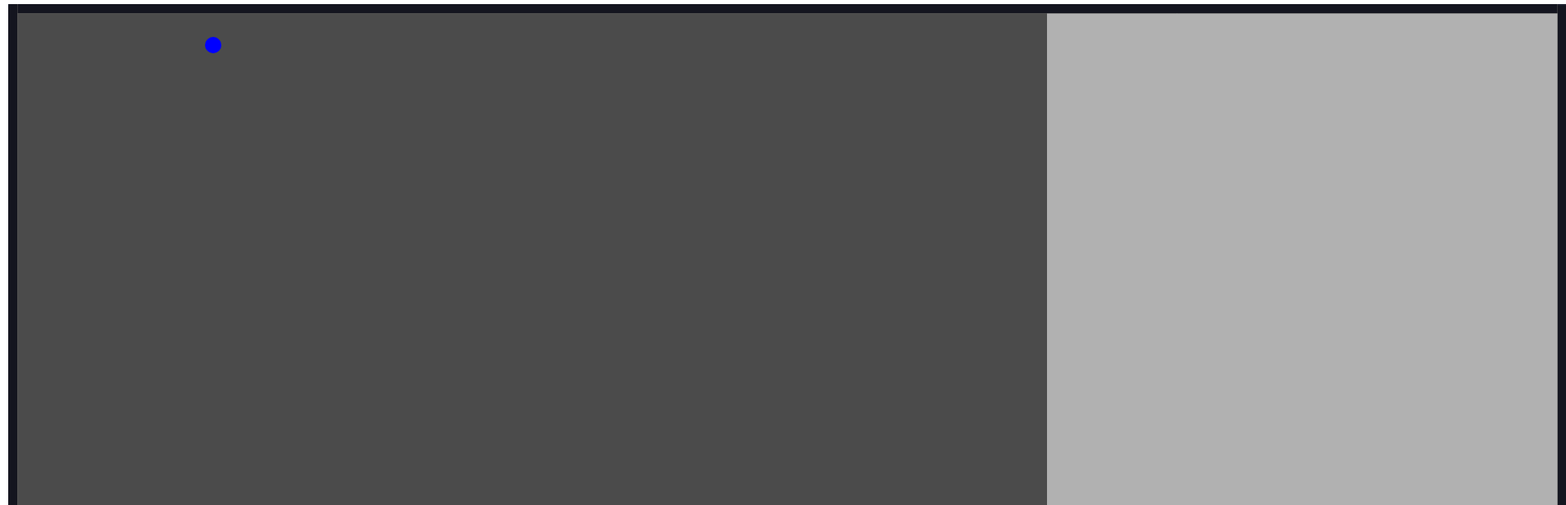
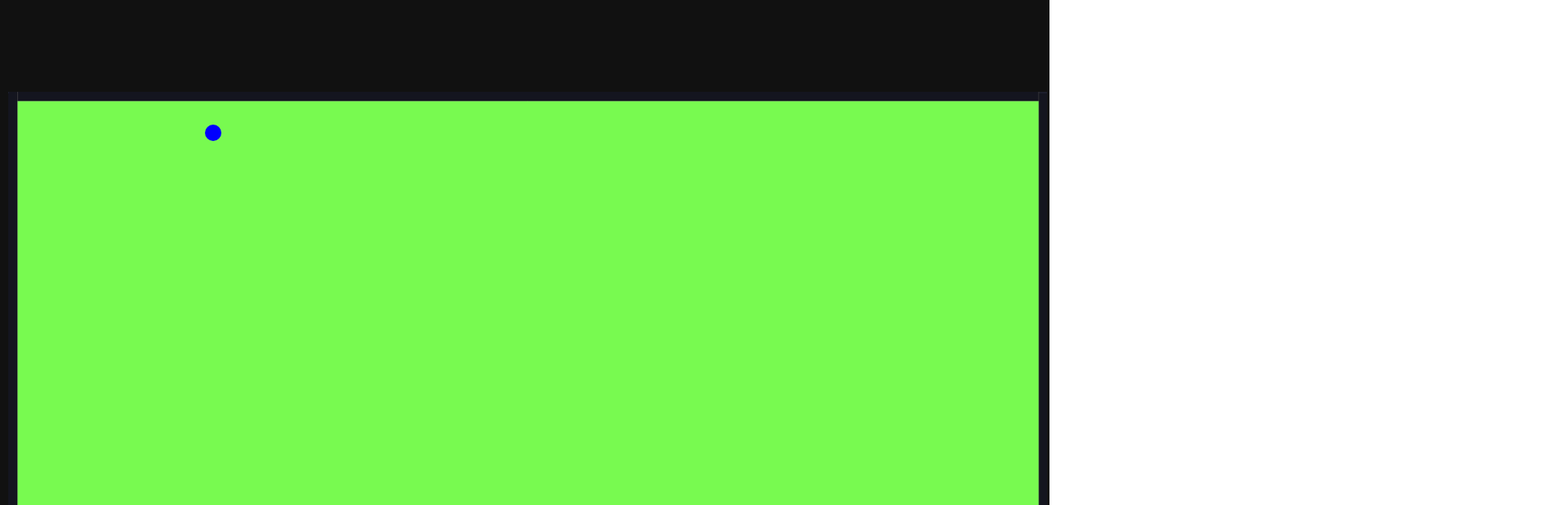
Before and after one commit to bradj00/react-physics, a React (Create React App) app: page / in a window 1280 px wide. Shown: the top 616 px of the page at 82% size, 1910 px wide, since content can reach past the window. Built offline with nearby package versions, Linux system fonts and the light colour scheme.

Commit message:
added collision detection and canvas control

```diff
--- a/src/App.js
+++ b/src/App.js
@@ -3,24 +3,33 @@ import './App.css';
 import BasicPhysics from "./components/basicPhysics.jsx";
 
 const Styles = {
+  window:{
+    position:'absolute',
+    width:'100%',
+    height:'100%',
+    backgroundColor:'#111',
+  },
   container: {
     position:'absolute',
-    height:'99%',
+    top:'14%',
+    height:'85%',
     width:'99%',
-    backgroundColor:'#333',
+    backgroundColor:'#888',
     color:'#fff',
     display:'flex',
     marginLeft:'10px',
-    marginTop:'5px',
     cursor:'none',
+
   }
 
 }
 
 function App() {
   return (
-    <div style={Styles.container}>
-      <BasicPhysics />
+    <div style={Styles.window}>
+      <div style={Styles.container}>
+        <BasicPhysics />
+      </div>
     </div>
   );
 }
--- a/src/components/basicPhysics.jsx
+++ b/src/components/basicPhysics.jsx
@@ -1,13 +1,16 @@
 // MatterStepOne.js
-import React, { useEffect, useRef } from 'react'
+import React, { useEffect, useState, useRef } from 'react'
 import Matter from 'matter-js'
 
+
 export const MatterStepOne = () => {
+  const [containerBackgroundColor, setContainerBackgroundColor] = useState('rgba(120,250,80,1)');
+
   const boxRef = useRef(null)
   const canvasRef = useRef(null)
 
-  const maxHeight = 900;
-  const maxWidth = 1900;
+  const maxHeight = window.innerHeight * 0.86;
+  const maxWidth = window.innerWidth * 0.99;
   const paddleHeight = 20;
   const paddleWidth = 150;
 
@@ -21,18 +24,21 @@ export const MatterStepOne = () => {
   })
 
   let wallLeft = Bodies.rectangle(1, 1, 20, maxHeight*2, {
+    label:'left wall',
     isStatic: true,
     friction: 0,
     frictionAir: 0,
     frictionStick: 0,
   });
   let wallRight = Bodies.rectangle(maxWidth, 1, 20, maxHeight*2, {
+    label:'right wall',
     isStatic: true,
     friction: 0,
     frictionAir: 0,
     frictionStick: 0,
   });
   let wallTop = Bodies.rectangle(1, 1, maxWidth*2, 20, {
+    label:'top wall',
     isStatic: true,
     friction: 0,
     frictionAir: 0,
@@ -40,6 +46,7 @@ export const MatterStepOne = () => {
   });
 
   let boundaryBottom = Bodies.rectangle(1, (maxHeight)-0, maxWidth*2, 20, {
+    label:'bottom wall',
     isStatic: true,
     friction: 0,
     frictionAir: 0,
@@ -49,6 +56,7 @@ export const MatterStepOne = () => {
 
   let paddle = Bodies.rectangle(200, 850, paddleWidth, paddleHeight, {
     render: { fillStyle: '#ccc', },
+    label:'paddle',
     inertia: Infinity,
     mass: Infinity,
     restitution: 0,
@@ -60,6 +68,7 @@ export const MatterStepOne = () => {
   // Matter.Body.setStatic(paddle, true);
 
   let ball = Bodies.circle(250, 50, 10, {
+    label:'ball',
     restitution: 1.1,
     render: {
       fillStyle: 'blue',
@@ -71,10 +80,12 @@ export const MatterStepOne = () => {
 
   })
 
+  let render;
+
   useEffect(() => {
 
 
-    let render = Render.create({
+    render = Render.create({
       element: boxRef.current,
       engine: engine,
       canvas: canvasRef.current,
@@ -86,6 +97,7 @@ export const MatterStepOne = () => {
         showAngleIndicator: true,
         showCollisions: true,
         showVelocity: true,
+        background: containerBackgroundColor,
       },
     })
 
@@ -118,34 +130,47 @@ export const MatterStepOne = () => {
 
 
   function setBallInMotion() {
+    console.log(ball.position.x, ball.position.y);
+    Matter.Body.applyForce( ball, {x: ball.position.x, y: ball.position.y}, {x: 0.0003, y: 0.0003})
+  }
 
-    console.log(ball.position.x, ball.position.y);
-    Matter.Body.applyForce( ball, {x: ball.position.x, y: ball.position.y}, {x: 0, y: 0.0003})
+  Matter.Events.on(engine, 'collisionStart', function(event) {
+    // console.log('COLLISION: ',event.pairs[0]);
+    console.log('render: ', render);
+    // event.pairs[0].bodyA.render.fillStyle="red";
+    // event.pairs[0].bodyB.render.fillStyle="red";
+    let a = getRandomInt(255);
+    let b = getRandomInt(255);
+    let c = getRandomInt(255);
+    console.log(a,b,c);
+    render.options.background = 'rgba('+a+','+b+','+c+',0.4)';
+
+
+  });
+
+
+  function getRandomInt(max) {
+    return Math.floor(Math.random() * max);
   }
 
 
+  function movePaddle(event) {
 
-  function movePaddle(event) {
     var x = event.clientX;
     var y = event.clientY;
     if (y < (maxHeight - 150) ){
       y = maxHeight - 150;
-    }
-    else if (y > (maxHeight - paddleHeight)) {
+    }else if (y > (maxHeight - paddleHeight)) {
       y = maxHeight - paddleHeight;
     }
-    if (x < (paddleWidth/2) ){
-      x = paddleWidth/2;
-    }
-    else if (x > (maxWidth - (paddleWidth/2))) {
-      x = (maxWidth - (paddleWidth/2));
+
+    if (x < ((paddleWidth/2)+20) ){
+      x = (paddleWidth/2)+20;
+    }else if ( x > (maxWidth - ((paddleWidth/2)+20 )) ) {
+      x = (maxWidth - ((paddleWidth/2)+20 ) );
     }
 
     Matter.Body.setPosition(paddle,  { x: x, y: y });
-    // paddle.position.x = event.clientX;
-    // Matter.Body.setStatic(paddle, true);
-    // paddle.position.y = event.clientY;
-    // console.log(paddle);
   }
 
   return (
```
Also changed, not shown: 1 other file (tests, documents, lock files or other folders).
